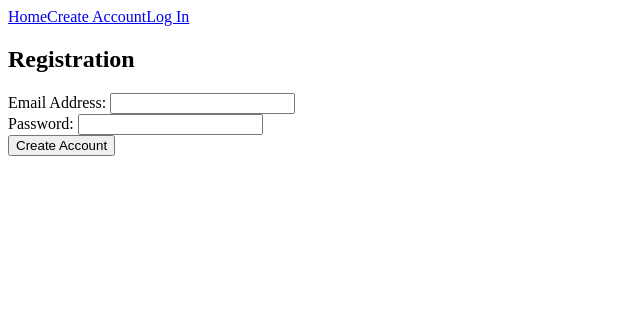
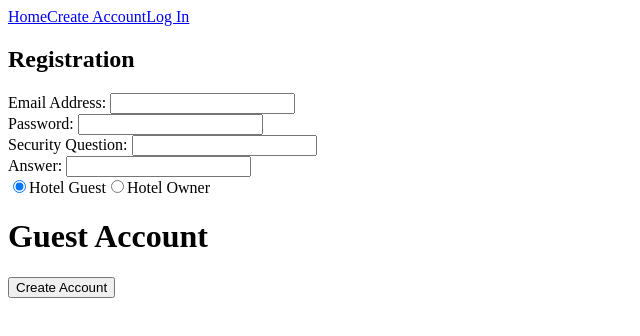
Before and after one commit to ZachMeininger/RevStay, an Angular app in the folder FrontEnd/RevStay/: page /register in a window 1280 px wide. Shown: the top 336 px of the page, without its empty margins (0-640 px from the left). Built offline with nearby package versions, Linux system fonts and the light colour scheme.

Commit message:
Radio form for account type

```diff
--- a/FrontEnd/RevStay/src/app/components/register/register.component.html
+++ b/FrontEnd/RevStay/src/app/components/register/register.component.html
@@ -11,5 +11,36 @@
         <input [(ngModel)]="userPassword" type = "password"/>
     </label>
     <br>
+    <label>
+        Security Question:
+        <input [(ngModel)]="securityQuestion" type = "text"/>
+    </label>
+    <br>
+    <label>
+        Answer:
+        <input [(ngModel)]="securityAnswer" type = "text"/>
+    </label>
+    <br>
+
+    <form (change) = "handleType()">
+        <label>
+            <input type = "radio" name="userType" checked="checked">
+            <span>Hotel Guest</span>
+        </label>
+        <label>
+            <input type = "radio" name="userType">
+            <span>Hotel Owner</span>
+        </label>
+
+    </form>
+
+    <div *ngIf="accountType; else hotel_reg">
+        <h1>Owner Account</h1>
+    </div>
+
+    <ng-template #hotel_reg>
+        <h1>Guest Account</h1>
+    </ng-template>
+
     <button (click)="handleReg()">Create Account</button>
 </div>
--- a/FrontEnd/RevStay/src/app/components/register/register.component.ts
+++ b/FrontEnd/RevStay/src/app/components/register/register.component.ts
@@ -2,11 +2,12 @@ import { Component } from '@angular/core';
 import { Observable } from 'rxjs';
 import { FormsModule } from '@angular/forms';
 import { NavbarComponent } from '../navbar/navbar.component';
+import { CommonModule } from '@angular/common';
 
 @Component({
   selector: 'app-register',
   standalone: true,
-  imports: [FormsModule, NavbarComponent],
+  imports: [FormsModule, CommonModule, NavbarComponent],
   templateUrl: './register.component.html',
   styleUrl: './register.component.css'
 })
@@ -14,8 +15,8 @@ export class RegisterComponent {
   userId: Number = 0;
   userEmail: String = '';
   userPassword: String = '';
-  securityQuestion: String = 'a';
-  securityAnswer: String  = 'b';
+  securityQuestion: String = '';
+  securityAnswer: String  = '';
   accountType: Number = 0;
 
   handleReg(): void {
@@ -40,4 +41,15 @@ export class RegisterComponent {
     .then((json) => console.log(json));
   }
 
+  handleType(): void {
+    if(this.accountType == 0)
+    {
+      this.accountType = 1;
+    }
+    else if(this.accountType == 1)
+    {
+      this.accountType = 0;
+    }
+  }
+
 }
```
